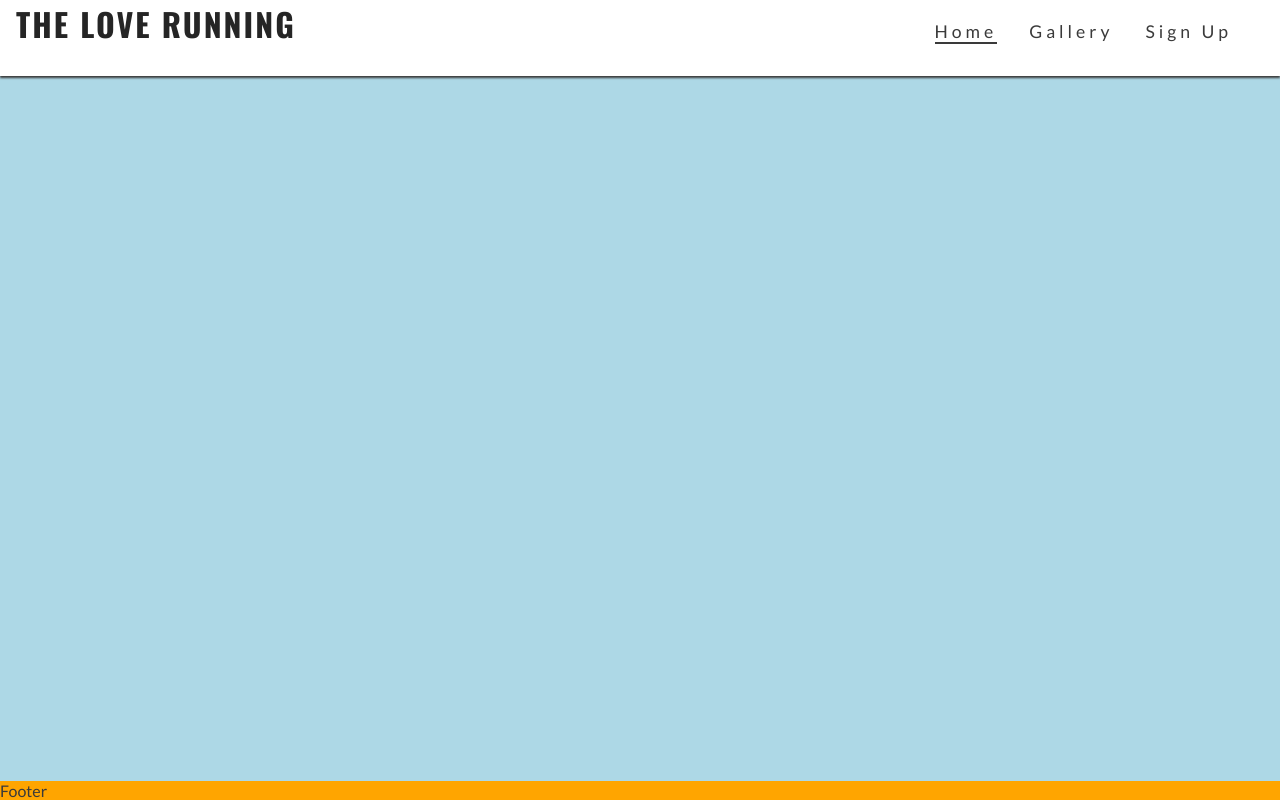
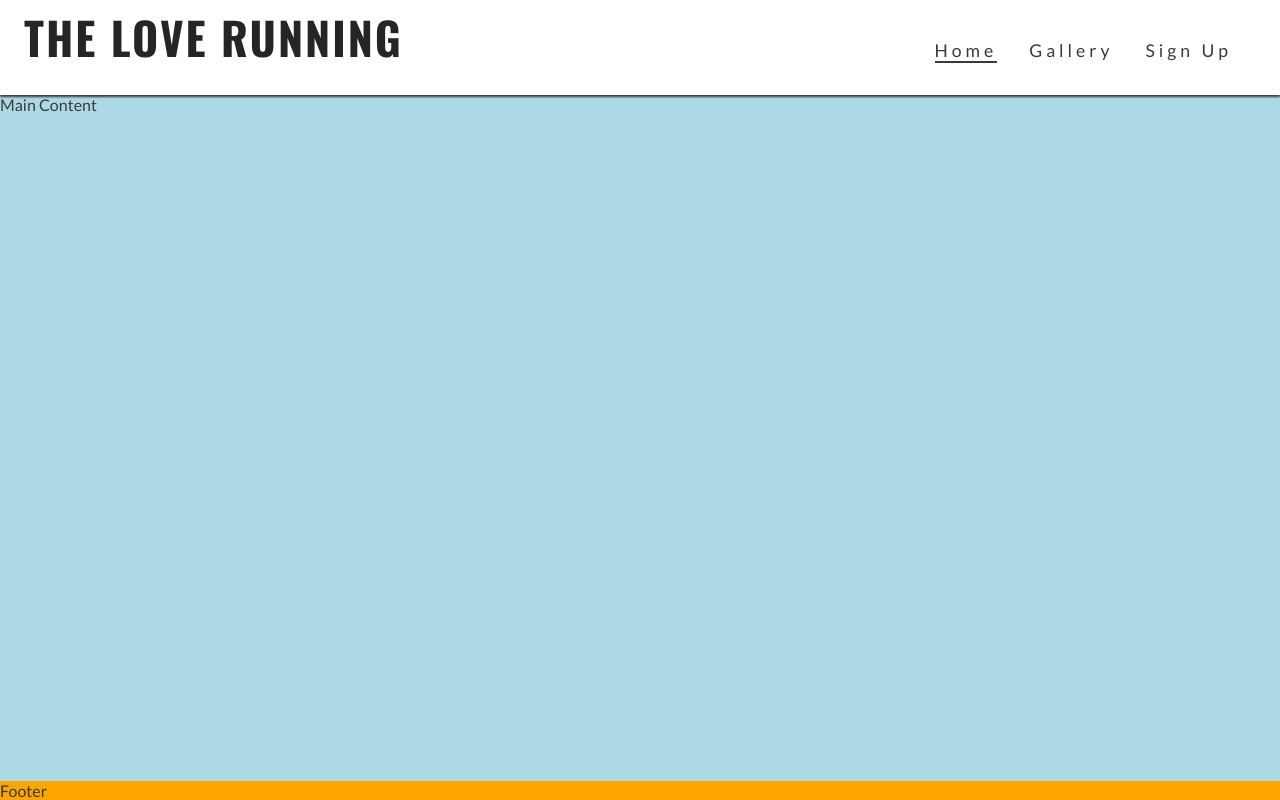
Before and after one commit to ZakariyeNor/The-2-Love-Running, a plain HTML site: page index.html in a window 1280 px wide. Drawn offline with nearby package versions, Linux system fonts and the light colour scheme.

Commit message:
Make logo larger, push main down to show under larger header

```diff
--- a/assets/css/style.css
+++ b/assets/css/style.css
@@ -114,4 +114,15 @@ footer {
    .nav-toggle-label {
     display: none;
    }
+   #logo {
+    font-size: 280%;
+    line-height: 75px;
+    margin: 0 0.5rem;
+   }
+
+    /* MAin Content */
+    main {
+        /* Push main content down to accommodate larger header */
+        margin-top: 95px;
+    }
 }
```
